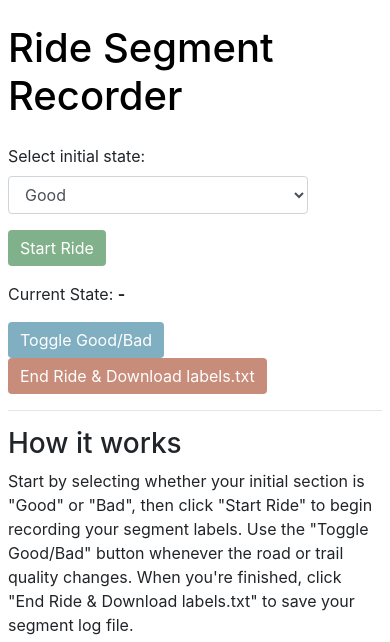
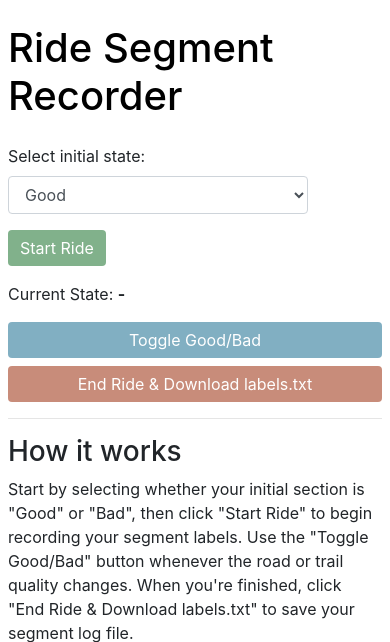
Before and after one commit to celjensen/ride-segment-recorder, a Flask app: page / in a window 390 px wide. Shown: the top 642 px of the page. Run offline with Flask 3, Linux system fonts and the light colour scheme; some libraries are stand-ins or nearby versions.

Commit message:
Fixed toggle and end buttons on mobile

```diff
--- a/templates/index.html
+++ b/templates/index.html
@@ -171,8 +171,9 @@
     <p>Current State: <strong id="currentState">-</strong></p>
 
     <!-- Toggle and End buttons -->
-    <button id="toggleBtn" class="btn toggle-btn mr-2" onclick="toggleState()" disabled>Toggle Good/Bad</button>
-    <button id="endBtn" class="btn end-btn" onclick="downloadLog()" disabled>End Ride & Download labels.txt</button>
+<button id="toggleBtn" class="btn toggle-btn mb-2 btn-block" onclick="toggleState()" disabled>Toggle Good/Bad</button>
+<button id="endBtn" class="btn end-btn mb-2 btn-block" onclick="downloadLog()" disabled>End Ride & Download labels.txt</button>
+
 
     <hr>
 
```
